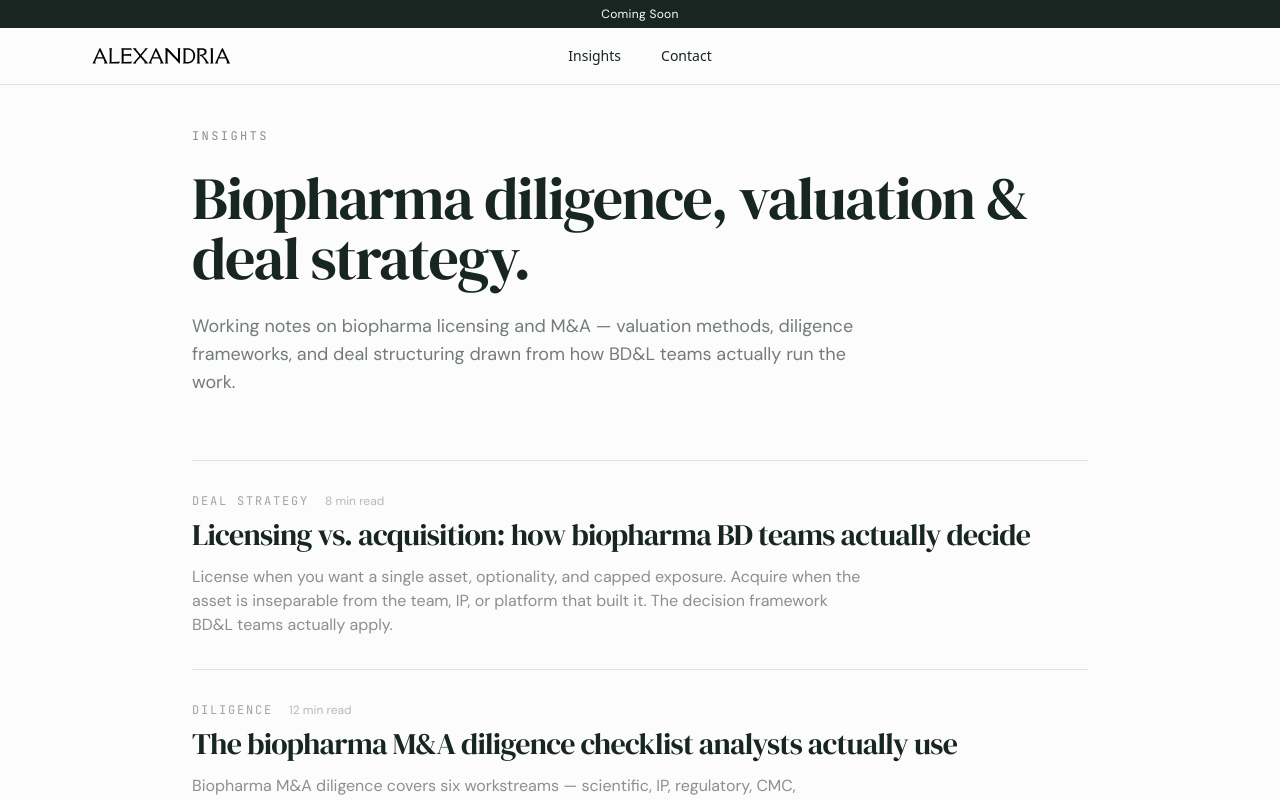
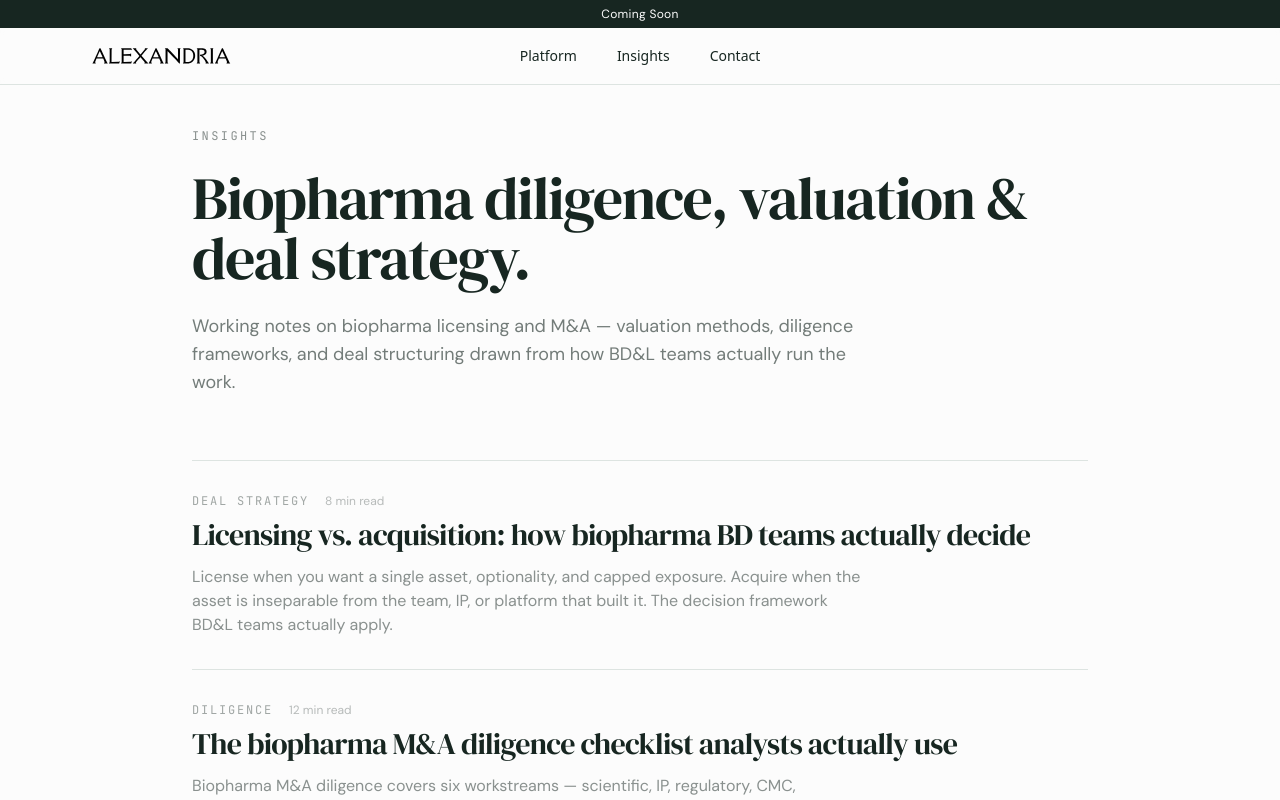
Before and after one commit to vladmt06/alex-intellicraft, a React (Vite) app: page /insights in a window 1280 px wide. Shown: the top 800 px of the page. Built offline with nearby package versions, Linux system fonts and the light colour scheme.

Commit message:
Changes
Co-authored-by: vladmt06 <206103484+vladmt06@users.noreply.github.com>

```diff
--- a/src/components/InsightsNav.tsx
+++ b/src/components/InsightsNav.tsx
@@ -18,6 +18,12 @@ const InsightsNav = () => {
           </Link>
           <div className="flex items-center justify-center gap-10 w-full">
             <Link
+              to="/platform"
+              className="font-sans text-sm font-medium text-foreground hover:text-foreground/70 transition-colors"
+            >
+              Platform
+            </Link>
+            <Link
               to="/insights"
               className="font-sans text-sm font-medium text-foreground hover:text-foreground/70 transition-colors"
             >
```
